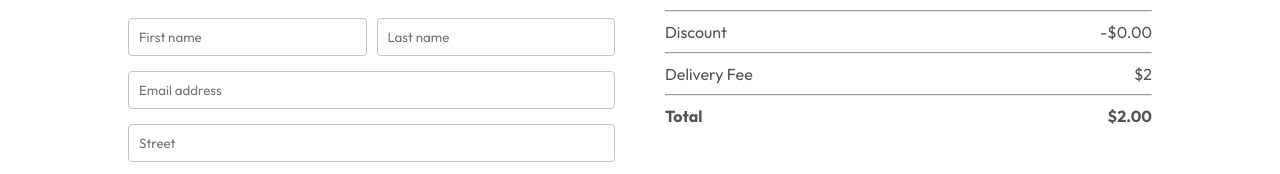
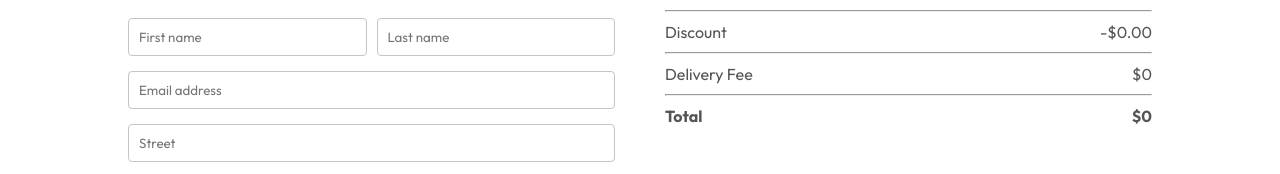
Before and after one commit to arunpanigrahi93/food_app, a React (Create React App) app: page /order in a window 1280 px wide. Shown: the part 314-488 px from the top of the page. Built offline with nearby package versions, Linux system fonts and the light colour scheme.

Commit message:
fix the default delivery fee cart total

```diff
--- a/src/pages/PlaceOrder/PlaceOrder.js
+++ b/src/pages/PlaceOrder/PlaceOrder.js
@@ -56,12 +56,15 @@ const PlaceOrder = () => {
             <hr />
             <div className="cart-total-details">
               <p>Delivery Fee</p>
-              <p>${originalTotal === 0 ? 0 : 2}</p>
+              <p>${getTotalCartAmount() === 0 ? 0 : 2}</p>
             </div>
             <hr />
             <div className="cart-total-details">
               <b>Total</b>
-              <b>${totalAfterDiscount.toFixed(2)}</b>
+              <b>
+                $
+                {getTotalCartAmount() === 0 ? 0 : totalAfterDiscount.toFixed(2)}
+              </b>
             </div>
           </div>
           <button>PROCEED TO PAYMENT</button>
```
